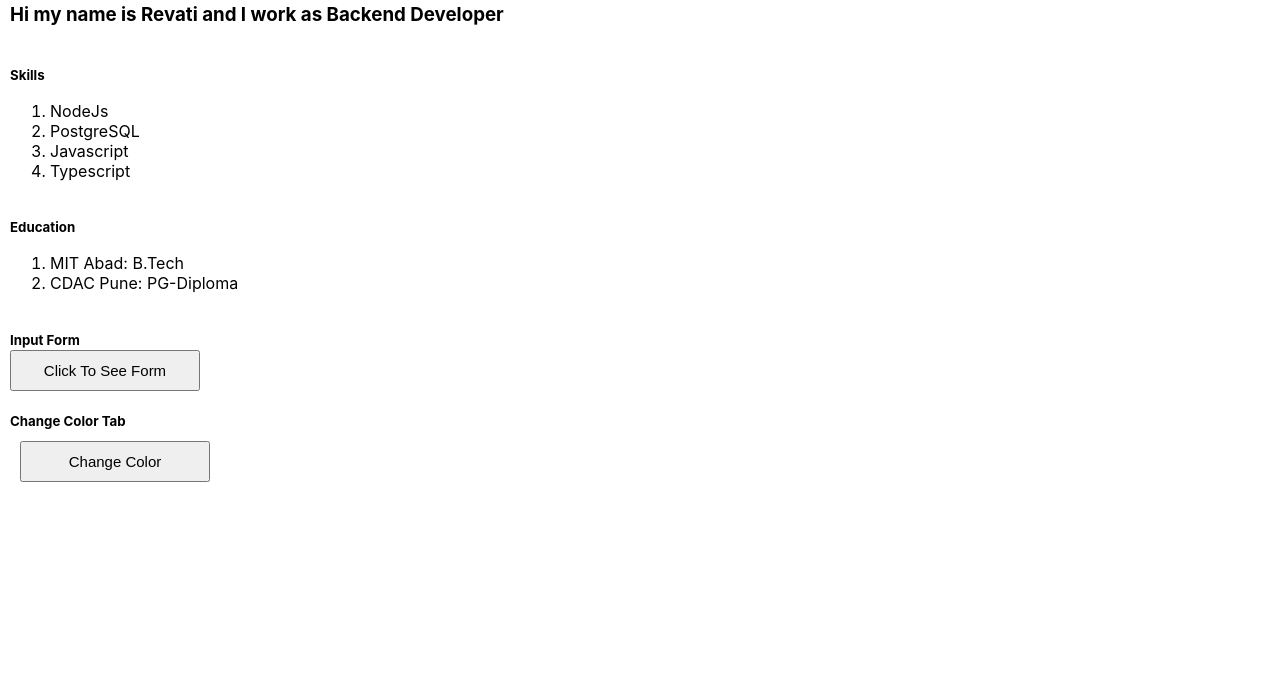
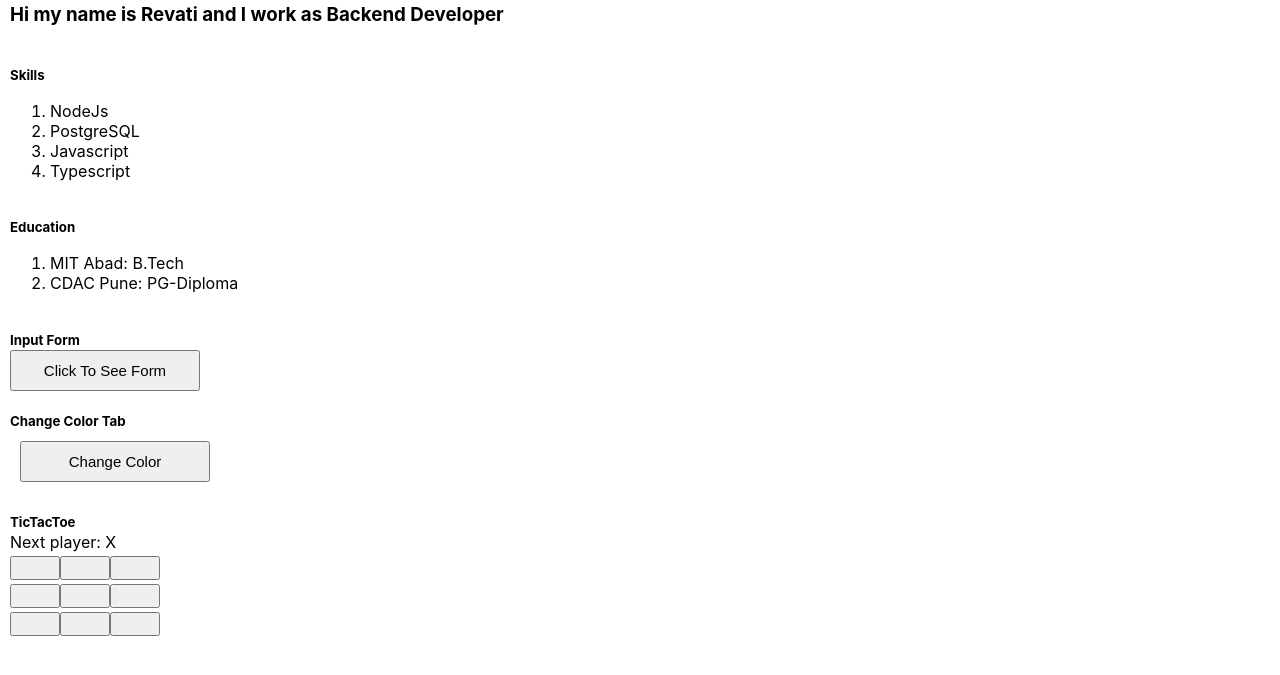
Before and after one commit to revati-kulkarni/ReactAndJavascript, a React app: page / in a window 1280 px wide. Shown: the part 91-766 px from the top of the page. Built offline with nearby package versions, Linux system fonts and the light colour scheme.

Commit message:
Tic tac toe

```diff
--- a/src/components/App.css
+++ b/src/components/App.css
@@ -68,3 +68,12 @@ button {
   font-size: 15px;
   width: 190px;
 }
+.square {
+  width: 50px;
+  font-size: medium;
+  font-style: normal;
+  font-family: 'Courier New', Courier, monospace;
+}
+.board-row{
+  width: 200px;
+}
--- a/src/components/App.js
+++ b/src/components/App.js
@@ -3,6 +3,7 @@ import Skillset from "./SkillSet";
 import "./App.css";
 import ColorChange from "./ColorChange";
 import MyForm from "./forms/Form";
+import Square from "./tic-tac-toe/Square";
 
 function App() {
   return (
@@ -22,6 +23,8 @@ function App() {
         <MyForm className="Form"></MyForm>
         <h5>Change Color Tab</h5>
         <ColorChange className="Color"></ColorChange>
+        <h5>TicTacToe</h5>
+        <Square className="TicTacToe"></Square>
       </div>
     </>
   );
--- /dev/null
+++ b/src/components/tic-tac-toe/Square.js
@@ -0,0 +1,77 @@
+import { useState } from "react";
+import "../App.css";
+function Line({ value, onSquareClick }) {
+  return (
+    <button className="square" onClick={onSquareClick}>
+      {value}
+    </button>
+  );
+}
+
+export default function Square() {
+  const [isNext, setIsNext] = useState(true);
+  const [squares, setSquares] = useState(Array(9).fill(null));
+  function handleClick(i) {
+    if (squares[i] || calculateWinner(squares)) {
+      return;
+    }
+
+    const nextSquares = squares.slice();
+    if (isNext) {
+      nextSquares[i] = "X";
+    } else {
+      nextSquares[i] = "O";
+    }
+    setSquares(nextSquares);
+    setIsNext(!isNext);
+  }
+
+  const winner = calculateWinner(squares);
+  let status;
+  if (winner) {
+    status = "Winner: " + winner;
+  } else {
+    status = "Next player: " + (isNext ? "X" : "O");
+  }
+
+  return (
+    <div>
+      <div className="status">{status}</div>
+      <div className="board-row">
+        <Line value={squares[0]} onSquareClick={() => handleClick(0)} />
+        <Line value={squares[1]} onSquareClick={() => handleClick(1)} />
+        <Line value={squares[2]} onSquareClick={() => handleClick(2)} />
+      </div>
+      <div className="board-row">
+        <Line value={squares[3]} onSquareClick={() => handleClick(3)} />
+        <Line value={squares[4]} onSquareClick={() => handleClick(4)} />
+        <Line value={squares[5]} onSquareClick={() => handleClick(5)} />
+      </div>
+      <div className="board-row">
+        <Line value={squares[6]} onSquareClick={() => handleClick(6)} />
+        <Line value={squares[7]} onSquareClick={() => handleClick(7)} />
+        <Line value={squares[8]} onSquareClick={() => handleClick(8)} />
+      </div>
+    </div>
+  );
+}
+
+function calculateWinner(squares) {
+  const lines = [
+    [0, 1, 2],
+    [3, 4, 5],
+    [6, 7, 8],
+    [0, 3, 6],
+    [1, 4, 7],
+    [2, 5, 8],
+    [0, 4, 8],
+    [2, 4, 6],
+  ];
+  for (let i = 0; i < lines.length; i++) {
+    const [a, b, c] = lines[i];
+    if (squares[a] && squares[a] === squares[b] && squares[a] === squares[c]) {
+      return squares[a];
+    }
+  }
+  return null;
+}
--- a/src/index.js
+++ b/src/index.js
@@ -8,7 +8,10 @@ import "../src/components/App.css";
 const root = ReactDOM.createRoot(document.getElementById("root"));
 root.render(
   <React.StrictMode>
-    <App className="MyApp"></App>
+    <div>
+      <App className="MyApp"></App>
+    </div>
+
   </React.StrictMode>
 );
 
```
Lines whose indentation alone changed are shown as unchanged.
